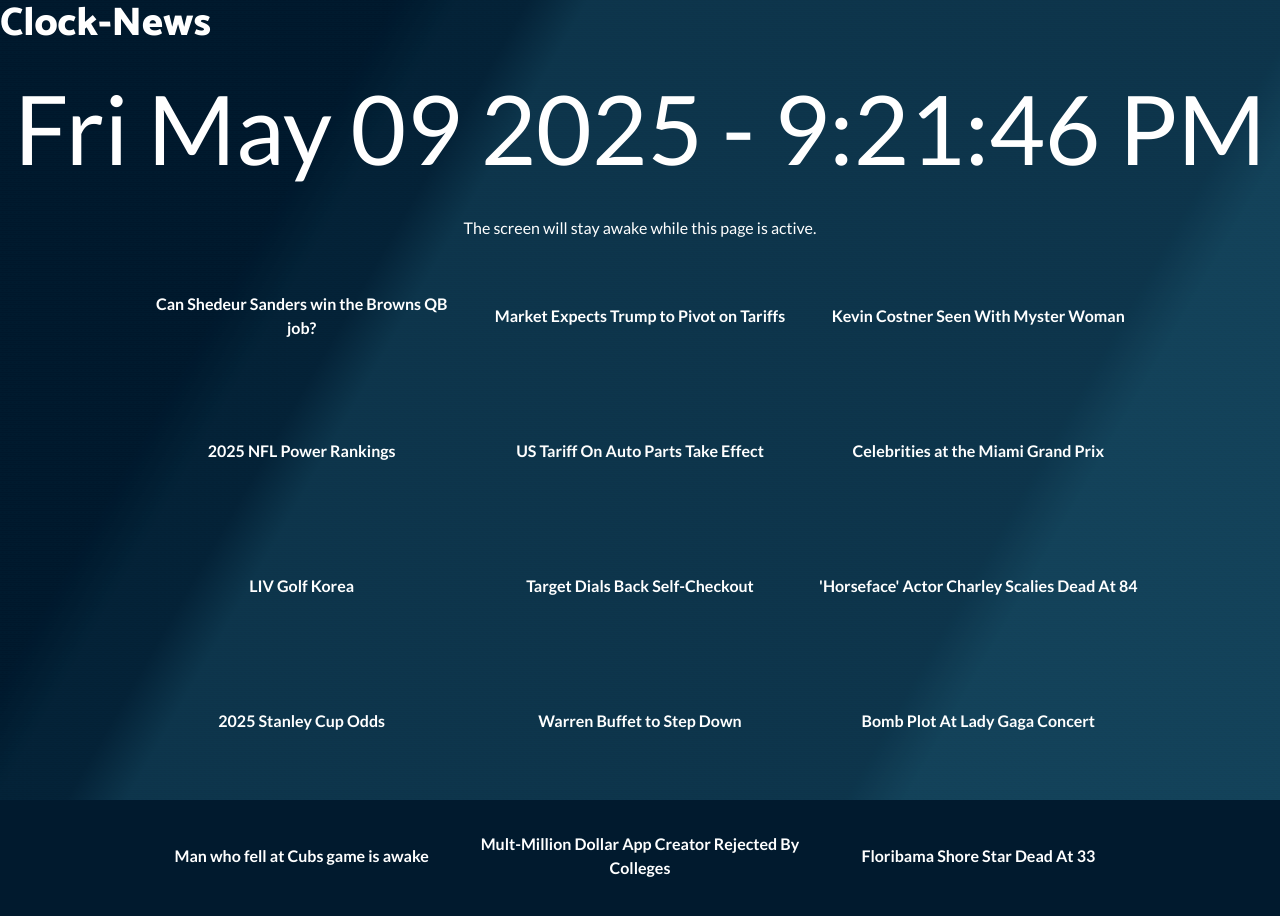
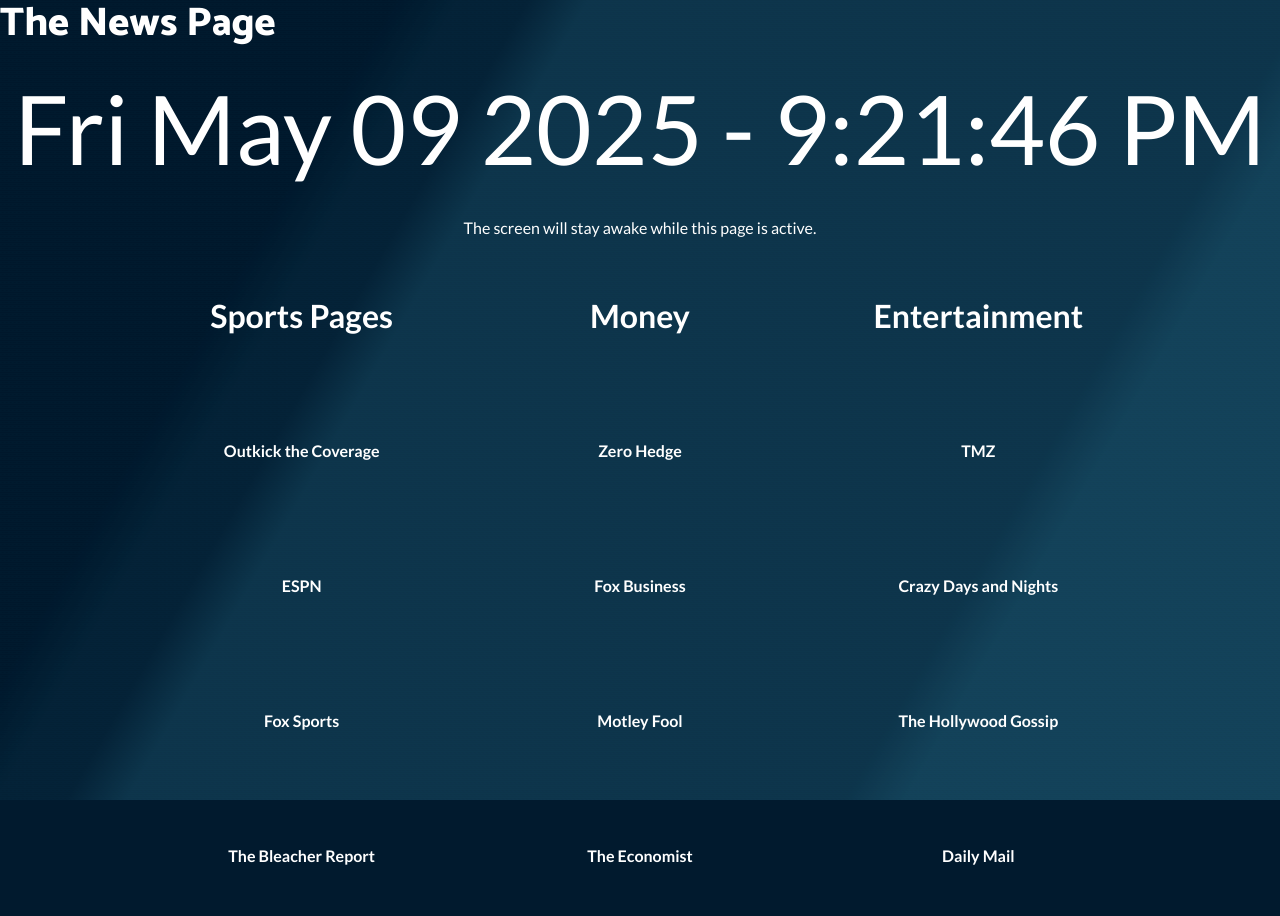
Before and after one commit to ShelbyAshburn/shelbyxyz, a plain HTML site: page startbootstrap-one-page-wonder-gh-pages/apps.html in a window 1280 px wide. Drawn offline with Linux system fonts and the light colour scheme; a script that the page names is missing.

Commit message:
updated news page

```diff
--- a/startbootstrap-one-page-wonder-gh-pages/apps.html
+++ b/startbootstrap-one-page-wonder-gh-pages/apps.html
@@ -19,7 +19,7 @@
      crossorigin="anonymous"></script>
 </head>
 <body  id="page-top" onload=display_ct();>
-  <h1 class="header">Clock-News</h1>
+  <h1 class="header">The News Page</h1>
   <div id="clock">
     <div>
         <p id="ct"></p>
@@ -69,25 +69,25 @@
 }
 
   </script>
-  <rssapp-ticker id="t2ZMXSschmty2FuK"></rssapp-ticker><script src="https://widget.rss.app/v1/ticker.js" type="text/javascript" async></script>
+
   <!--The news link colums. 3 x 15-->
   <div class="news-grid">
     <!--Column 1-->
-    <a class="news-item" href="https://www.foxsports.com/stories/nfl/5-key-questions-post-nfl-draft-can-shedeur-sanders-win-browns-qb1-job">Can Shedeur Sanders win the Browns QB job?</a>
-    <a class="news-item" href="https://www.zerohedge.com/markets/hartnett-meltup-driven-expectations-trump-pivot-lower-tariffs-lower-rates-lower-taxes">Market Expects Trump to Pivot on Tariffs</a>
-    <a class="news-item" href="https://www.tmz.com/2025/05/04/kevin-costner-parties-at-raspoutine-night-club-with-mystery-woman/">Kevin Costner Seen With Myster Woman</a>
-    <a class="news-item" href="https://www.foxsports.com/stories/nfl/2025-nfl-power-rankings-which-teams-most-improved-post-draft">2025 NFL Power Rankings</a>
-    <a class="news-item" href="https://www.zerohedge.com/geopolitical/us-tariff-auto-parts-goes-effect">US Tariff On Auto Parts Take Effect</a>
-    <a class="news-item" href="https://www.tmz.com/2025/05/04/celebs-attend-f1-grand-prix-in-miami-2025/">Celebrities at the Miami Grand Prix</a>
-    <a class="news-item" href="https://www.foxsports.com/stories/golf/liv-golf-korea-bryson-dechambeu-fends-off-charles-howell-individual-win">LIV Golf Korea</a>
-    <a class="news-item" href="https://www.foxbusiness.com/retail/target-pulls-plug-self-checkout-amid-shoplifting-surge-customers-fume">Target Dials Back Self-Checkout</a>
-    <a class="news-item" href="https://www.tmz.com/2025/05/04/sopranos-actor-charley-scalies-dead-dies/">'Horseface' Actor Charley Scalies Dead At 84</a>
-    <a class="news-item" href="https://www.foxsports.com/stories/nhl/2025-stanley-cup-odds">2025 Stanley Cup Odds</a>
-    <a class="news-item" href="https://www.foxbusiness.com/business-leaders/business-leaders-react-warren-buffett-stepping-down-ceo-berkshire-hathaway-the-g-o-a-t">Warren Buffet to Step Down</a>
-    <a class="news-item" href="https://www.foxnews.com/entertainment/authorities-arrest-2-targeting-lady-gagas-brazil-concert-alleged-bomb-plot">Bomb Plot At Lady Gaga Concert</a>
-    <a class="news-item" href="https://www.foxsports.com/stories/mlb/fan-falls-21-foot-clemente-wall-pnc-park-pittsburgh-cubs-pirates-game">Man who fell at Cubs game is awake</a>
-    <a class="news-item" href="https://www.foxnews.com/category/tech/artificial-intelligence">Mult-Million Dollar App Creator Rejected By Colleges</a>
-    <a class="news-item" href="https://www.foxnews.com/entertainment/floribama-shore-star-dead-33">Floribama Shore Star Dead At 33</a>
+    <a class="news-item news-item-heading" href="">Sports Pages</a>
+    <a class="news-item news-item-heading" href="">Money</a>
+    <a class="news-item news-item-heading" href="">Entertainment</a>
+    <a class="news-item" rel="noopener" target="_blank" href="https://www.outkick.com/">Outkick the Coverage</a>
+    <a class="news-item" rel="noopener" target="_blank" href="https://www.zerohedge.com/">Zero Hedge</a>
+    <a class="news-item" rel="noopener" target="_blank" href="https://www.tmz.com/">TMZ</a>
+    <a class="news-item" rel="noopener" target="_blank" href="https://www.espn.com/">ESPN</a>
+    <a class="news-item" rel="noopener" target="_blank" href="https://www.foxbusiness.com/">Fox Business</a>
+    <a class="news-item" rel="noopener" target="_blank" href="https://www.crazydaysandnights.net/">Crazy Days and Nights</a>
+    <a class="news-item" rel="noopener" target="_blank" href="https://www.foxsports.com/">Fox Sports</a>
+    <a class="news-item" rel="noopener" target="_blank" href="https://www.fool.com/">Motley Fool</a>
+    <a class="news-item" rel="noopener" target="_blank" href="https://www.thehollywoodgossip.com/">The Hollywood Gossip</a>
+    <a class="news-item" rel="noopener" target="_blank" href="https://www.bleacherreport.com/">The Bleacher Report</a>
+    <a class="news-item" rel="noopener" target="_blank" href="https://www.economist.com/">The Economist</a>
+    <a class="news-item" rel="noopener" target="_blank" href="https://www.dailymail.co.uk/usshowbiz/index.html">Daily Mail</a>
   </div>
 </body>
 <footer>
```
Also changed, not shown: startbootstrap-one-page-wonder-gh-pages/index.html (+2 -2 lines), startbootstrap-one-page-wonder-gh-pages/css/styles.css.
